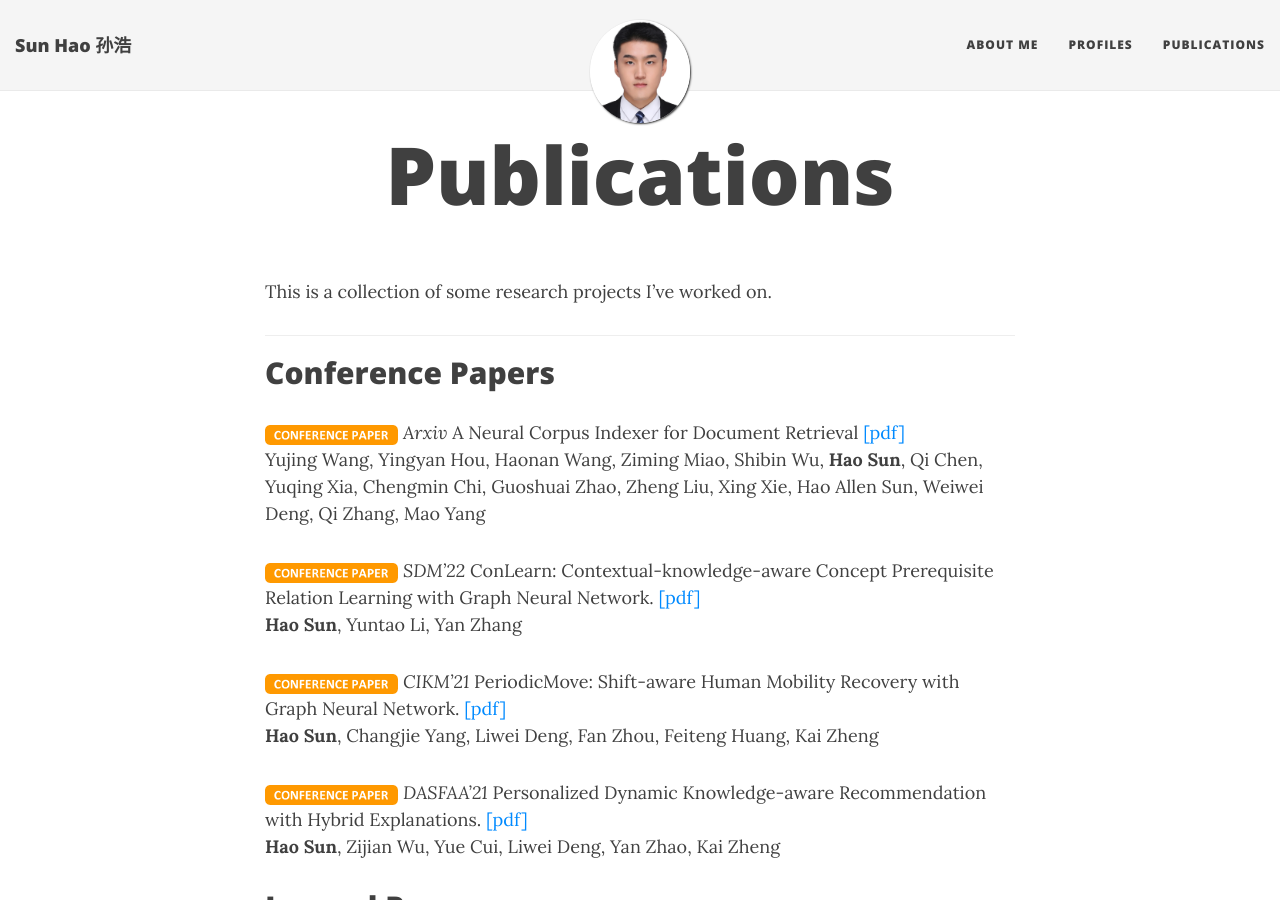
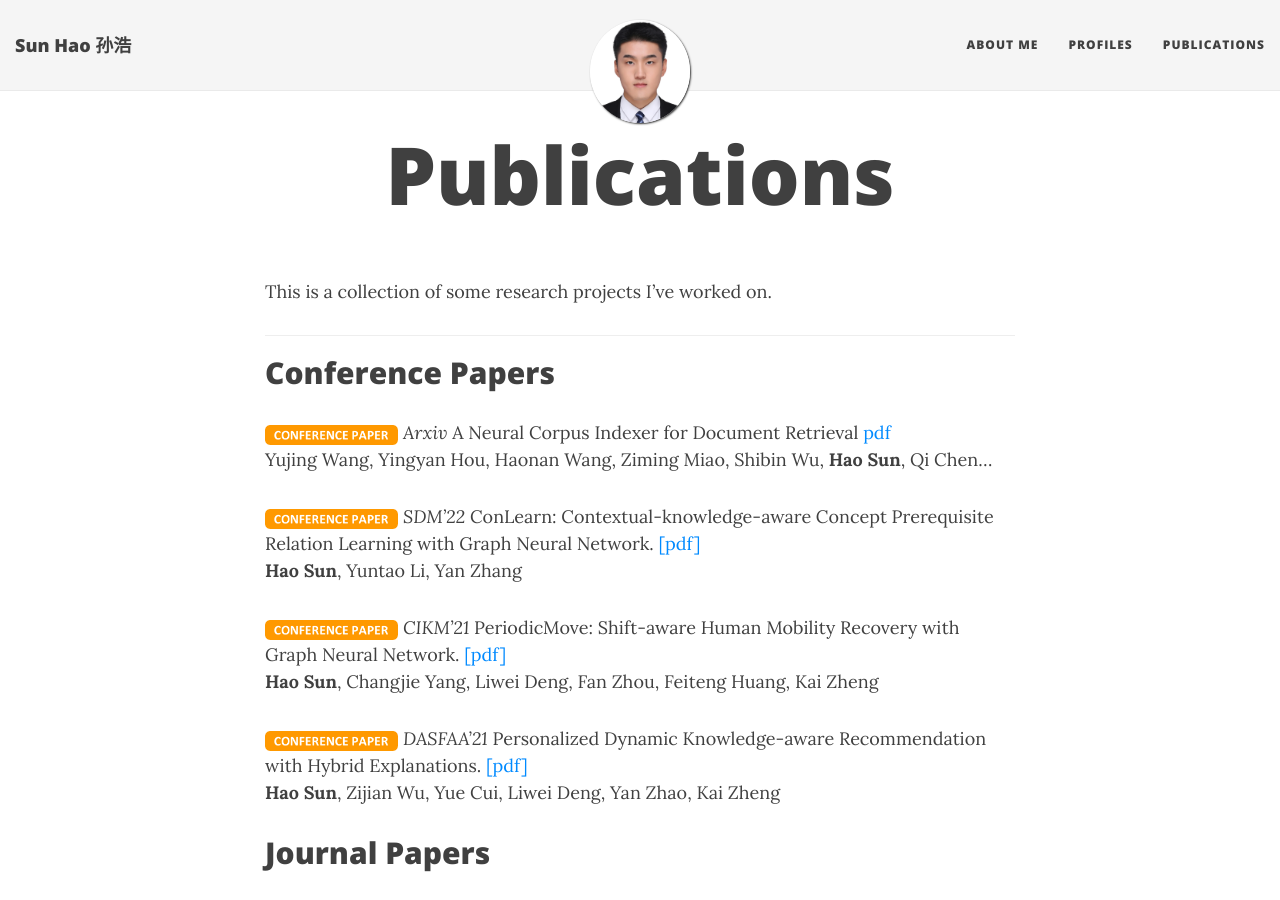
Before and after one commit to sunhaopku/sunhaopku.github.io, a Jekyll site: the page built from publications.md, in a window 1280 px wide and 900 px high. Built offline with Jekyll 4.4.1, drawn with Linux system fonts in a browser that asks for light colours; nearby versions of some CDN libraries.

Commit message:
Update publications.md

```diff
--- a/publications.md
+++ b/publications.md
@@ -11,8 +11,8 @@ This is a collection of some research projects I've worked on.
 ---
 ## Conference Papers
 <img src="../img/conference-paper.png" height="20px">
-*Arxiv* A Neural Corpus Indexer for Document Retrieval [[pdf]](resources/wang_arxiv.pdf) \\
-Yujing Wang, Yingyan Hou, Haonan Wang, Ziming Miao, Shibin Wu, **Hao Sun**, Qi Chen, Yuqing Xia, Chengmin Chi, Guoshuai Zhao, Zheng Liu, Xing Xie, Hao Allen Sun, Weiwei Deng, Qi Zhang, Mao Yang
+*Arxiv* A Neural Corpus Indexer for Document Retrieval [pdf](resources/wang_arxiv.pdf) \\
+Yujing Wang, Yingyan Hou, Haonan Wang, Ziming Miao, Shibin Wu, **Hao Sun**, Qi Chen...
 
 <img src="../img/conference-paper.png" height="20px">
 *SDM'22* ConLearn: Contextual-knowledge-aware Concept Prerequisite Relation Learning with Graph Neural Network. [[pdf]](resources/sdm_2022_sun.pdf) \\
```
